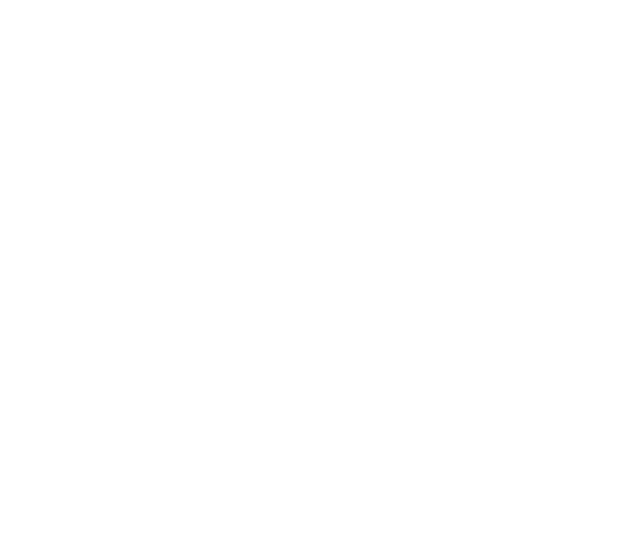
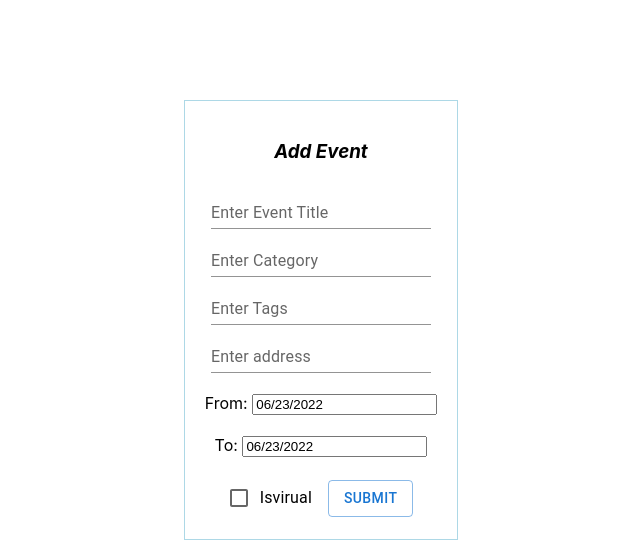
Before and after one commit to KeshavManuja/Event-Managment-System, a React (Create React App) app in the folder client/: page /addevent in a window 1280 px wide. Before the commit this address had no page. Shown: the top 556 px of the page, without its empty margins (319-959 px from the left). Built offline with nearby package versions, Linux system fonts and the light colour scheme.

Commit message:
Implemented Add event functionality

```diff
--- a/client/src/App.css
+++ b/client/src/App.css
@@ -79,5 +79,10 @@
   display: flex;
   flex-direction: column;
   align-items: center;
-  padding: 10px;
+  justify-content: center;
+  padding: 20px;
+  border: 0.5px solid lightblue;
+  width: fit-content;
+  margin: auto;
+  margin-top: 100px;
  }
--- a/client/src/App.js
+++ b/client/src/App.js
@@ -5,6 +5,7 @@ import { Home } from "./Pages/Home";
 import { Route, Routes } from "react-router";
 
 import { Favourites } from "./Pages/Favourites";
+import AddEvent from "./Pages/AddEvent";
 
 function App() {
   return (
@@ -13,6 +14,7 @@ function App() {
         <Route path="/" element={<Home />} />
         <Route path="/login" element={<Login />} />
         <Route path="/favourites" element={<Favourites />} />
+        <Route path="/addevent" element={<AddEvent/>}/>
       </Routes>
     </div>
   );
--- a/client/src/Pages/AddEvent.js
+++ b/client/src/Pages/AddEvent.js
@@ -1,10 +1,21 @@
 import { Button, Checkbox, FormControlLabel, TextField } from "@mui/material";
-import React from "react";
+import React, { useState } from "react";
 import { useDispatch } from "react-redux";
 import { createEvent } from "../redux/Action";
+import DatePicker from "react-datepicker";
+import { useNavigate } from "react-router";
+
 
 function AddEvent() {
   const dispatch = useDispatch();
+  const [isVirtual, setIsVirtual] = useState(false);
+  const [category, setCategory] = useState("");
+  const [startDate, setStartDate] = useState(new Date());
+  const [endDate, setEndDate] = useState(new Date());
+  const [title, setTitle] = useState("");
+  const [tag, setTag] = useState("");
+  const [address, setAddress] = useState("");
+  const navigate = useNavigate();
 
   function handleEventSubmit() {
     const payload = {
@@ -12,32 +23,63 @@ function AddEvent() {
       address,
       category,
       tags: tag,
-          isVirtual: mode,
+      isVirtual,
+      startDate,
+      endDate,
     };
-        console.log(payload)
+    console.log(payload);
     dispatch(createEvent(payload));
+    navigate('/')
   }
 
   return (
     <div className="add-events-div">
+      <i><h3>Add Event</h3></i>
       <TextField
         id="standard-basic"
         label="Enter Event Title"
         variant="standard"
+        value={title}
+        onChange={(e) => setTitle(e.target.value)}
       />
       <TextField
         id="standard-basic"
         label="Enter Category"
         variant="standard"
+        onChange={(e) => setCategory(e.target.value)}
       />
-      <TextField id="standard-basic" label="Enter Tags" variant="standard" />
-      <TextField id="standard-basic" label="Enter address" variant="standard" />
+      <TextField
+        id="standard-basic"
+        label="Enter Tags"
+        variant="standard"
+        onChange={(e) => setTag(e.target.value)}
+      />
+      <TextField
+        id="standard-basic"
+        label="Enter address"
+        variant="standard"
+        onChange={(e) => setAddress(e.target.value)}
+      />
+      <br/>
+      <div>
+        <span>From: </span>
+        <DatePicker
+          selected={startDate}
+          onChange={(date) => setStartDate(date)}
+        />
+      </div>
+      <br/>
+      <div>
+        <span>To: </span>
+        <DatePicker selected={endDate} onChange={(date) => setEndDate(date)} />
+      </div>
+
       <div style={{ marginTop: "20px" }}>
         <FormControlLabel
           control={
             <Checkbox
               checked={isVirtual}
-              onChange={(e) => setIsVirtual(e.target.value)}
+              onClick={(e)=>setIsVirtual(!isVirtual)}
             />
           }
           label="Isvirual"
@@ -46,7 +88,6 @@ function AddEvent() {
           Submit
         </Button>
       </div>
-      <div></div>
     </div>
   );
 }
--- a/client/src/Pages/Home.js
+++ b/client/src/Pages/Home.js
@@ -13,11 +13,10 @@ import TextField from "@mui/material/TextField";
 import DatePicker from "react-datepicker";
 import "react-datepicker/dist/react-datepicker.css";
 import { EventCard } from "../Components/EventCard";
-import HomeService from "../server/HomeService";
 import Navbar from "../Components/Navbar";
 import { useEffect } from "react";
 import { useDispatch, useSelector } from "react-redux";
-import { createEvent, getEvents } from "../redux/Action";
+import {  getEvents } from "../redux/Action";
 import { useNavigate } from "react-router";
 
 const categories = [
@@ -137,7 +136,7 @@ export const Home = () => {
         {userRole && (
           <Button
             variant="outlined"
-            onClick={() => {}}
+            onClick={() => navigate('/addevent')}
           >
             Add Event
           </Button>
--- a/client/src/Pages/Login.js
+++ b/client/src/Pages/Login.js
@@ -1,7 +1,6 @@
 import React, { useState } from "react";
 import TextField from "@mui/material/TextField";
 import { Button } from "@mui/material";
-import { LoginService } from "../server/LoginService";
 import { useNavigate } from "react-router";
 import axios from "axios";
 import { useCookies } from "react-cookie";
--- a/client/src/redux/Action.js
+++ b/client/src/redux/Action.js
@@ -1,4 +1,5 @@
 import axios from "axios";
+import { toast } from "react-toastify";
 export const SET_EVENTS = "SET_EVENTS";
 export const SET_USER_ROLE = "SET_USER_ROLE";
 export const DELETE_USER_ROLE = "DELETE_USER_ROLE";
@@ -32,8 +33,9 @@ export const createEvent = (payload) => (dispatch) => {
     .post("http://localhost:3001/events",payload)
     .then(({ data }) => {
       dispatch({ type: ADD_EVENT, payload: data });
+      toast.success("Event created successfully")
     })
     .catch((err) => {
-      console.log(err);
+      toast.error(err.message)
     });
 }
```
Lines whose indentation alone changed are shown as unchanged.
